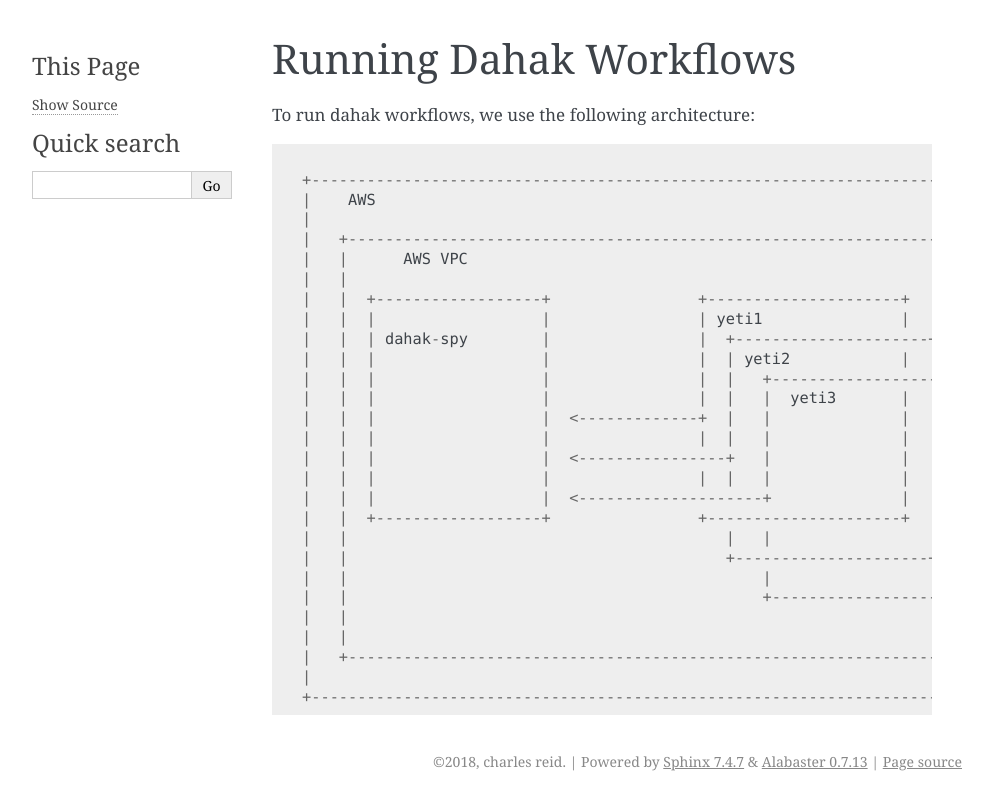
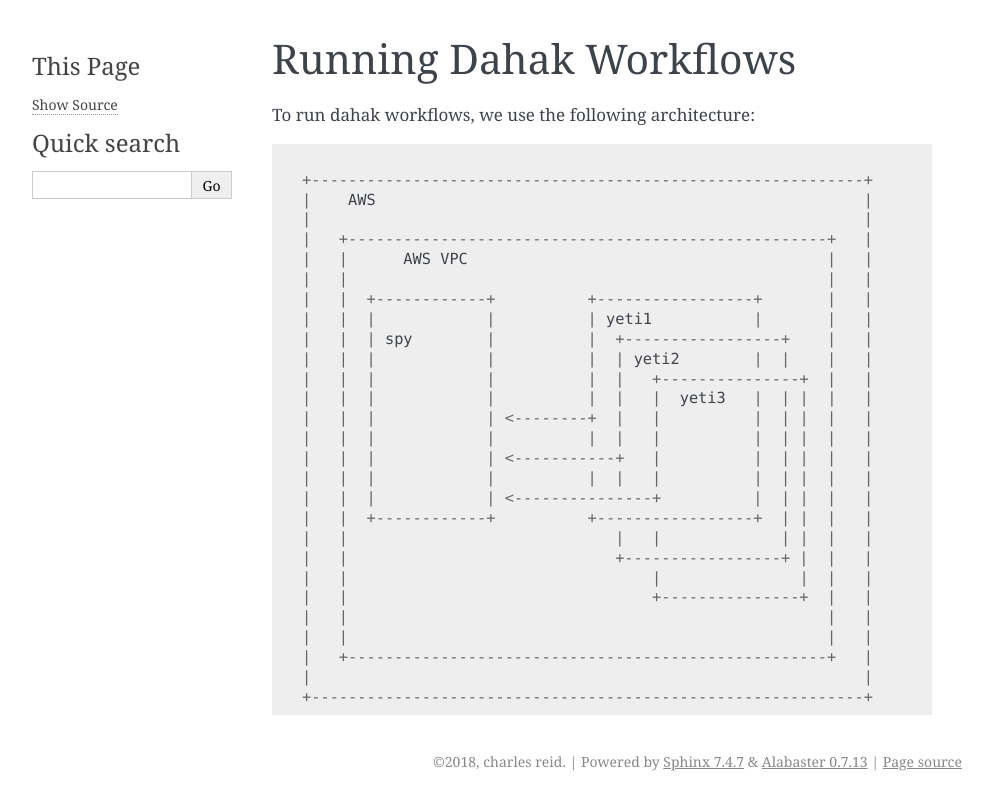
Before and after one commit to charlesreid1/dahak-bespin, a Sphinx documentation site: the page built from docs/dahakworkflows.md, in a window 1280 px wide. Shown: the top 810 px of the page, without its empty margins (148-1141 px from the left). Built offline with Sphinx 7.4.7, drawn with Linux system fonts in a browser that asks for light colours.

Commit message:
shrinkify ascii diagram

````diff
--- a/docs/dahakworkflows.md
+++ b/docs/dahakworkflows.md
@@ -5,32 +5,32 @@
 
 ```
 
-+----------------------------------------------------------------------------+
-|    AWS                                                                     |
-|                                                                            |
-|   +--------------------------------------------------------------------+   |
-|   |      AWS VPC                                                       |   |
-|   |                                                                    |   |
-|   |  +------------------+                +---------------------+       |   |
-|   |  |                  |                | yeti1               |       |   |
-|   |  | dahak-spy        |                |  +---------------------+    |   |
-|   |  |                  |                |  | yeti2            |  |    |   |
-|   |  |                  |                |  |   +-------------------+  |   |
-|   |  |                  |                |  |   |  yeti3       |  | |  |   |
-|   |  |                  |  <-------------+  |   |              |  | |  |   |
-|   |  |                  |                |  |   |              |  | |  |   |
-|   |  |                  |  <----------------+   |              |  | |  |   |
-|   |  |                  |                |  |   |              |  | |  |   |
-|   |  |                  |  <--------------------+              |  | |  |   |
-|   |  +------------------+                +---------------------+  | |  |   |
-|   |                                         |   |                 | |  |   |
-|   |                                         +---------------------+ |  |   |
-|   |                                             |                   |  |   |
-|   |                                             +-------------------+  |   |
-|   |                                                                    |   |
-|   |                                                                    |   |
-|   +--------------------------------------------------------------------+   |
-|                                                                            |
-+----------------------------------------------------------------------------+
++------------------------------------------------------------+
+|    AWS                                                     |
+|                                                            |
+|   +----------------------------------------------------+   |
+|   |      AWS VPC                                       |   |
+|   |                                                    |   |
+|   |  +------------+          +-----------------+       |   |
+|   |  |            |          | yeti1           |       |   |
+|   |  | spy        |          |  +-----------------+    |   |
+|   |  |            |          |  | yeti2        |  |    |   |
+|   |  |            |          |  |   +---------------+  |   |
+|   |  |            |          |  |   |  yeti3   |  | |  |   |
+|   |  |            | <--------+  |   |          |  | |  |   |
+|   |  |            |          |  |   |          |  | |  |   |
+|   |  |            | <-----------+   |          |  | |  |   |
+|   |  |            |          |  |   |          |  | |  |   |
+|   |  |            | <---------------+          |  | |  |   |
+|   |  +------------+          +-----------------+  | |  |   |
+|   |                             |   |             | |  |   |
+|   |                             +-----------------+ |  |   |
+|   |                                 |               |  |   |
+|   |                                 +---------------+  |   |
+|   |                                                    |   |
+|   |                                                    |   |
+|   +----------------------------------------------------+   |
+|                                                            |
++------------------------------------------------------------+
 
 ```
````
